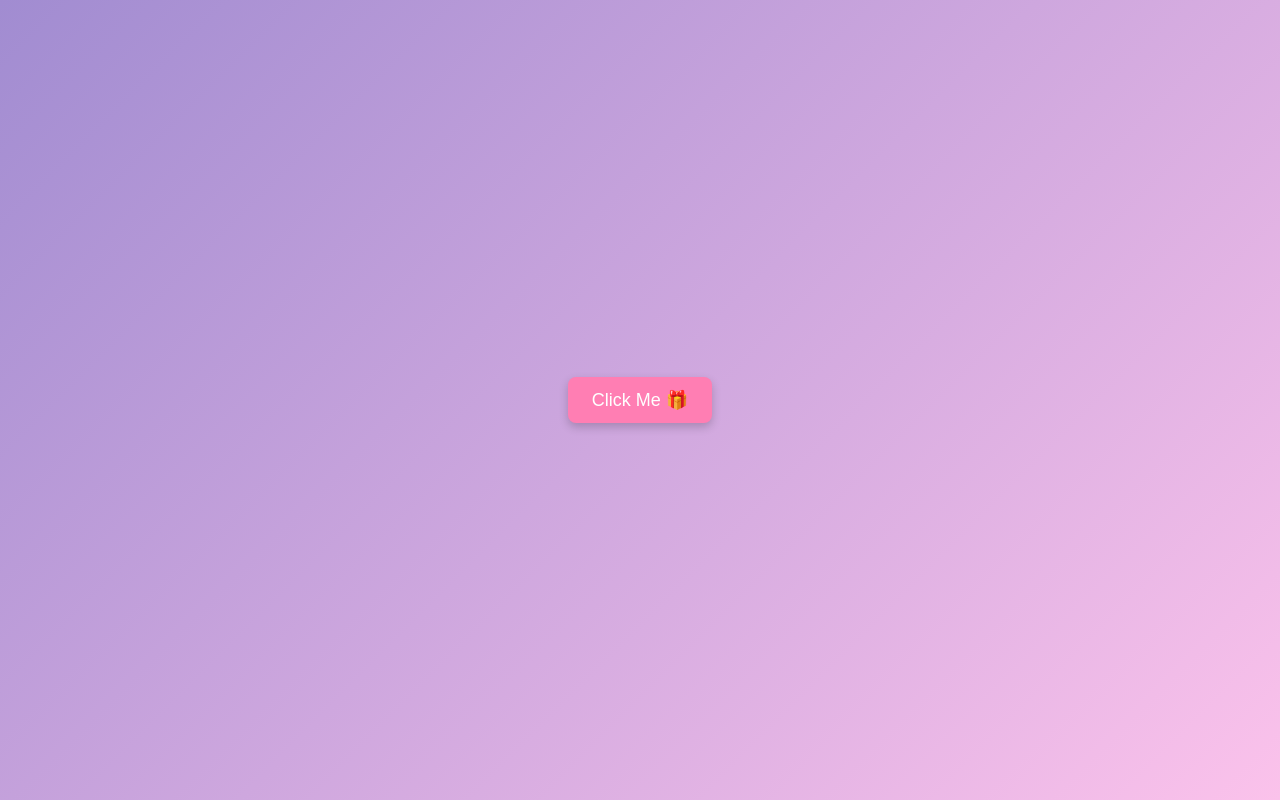
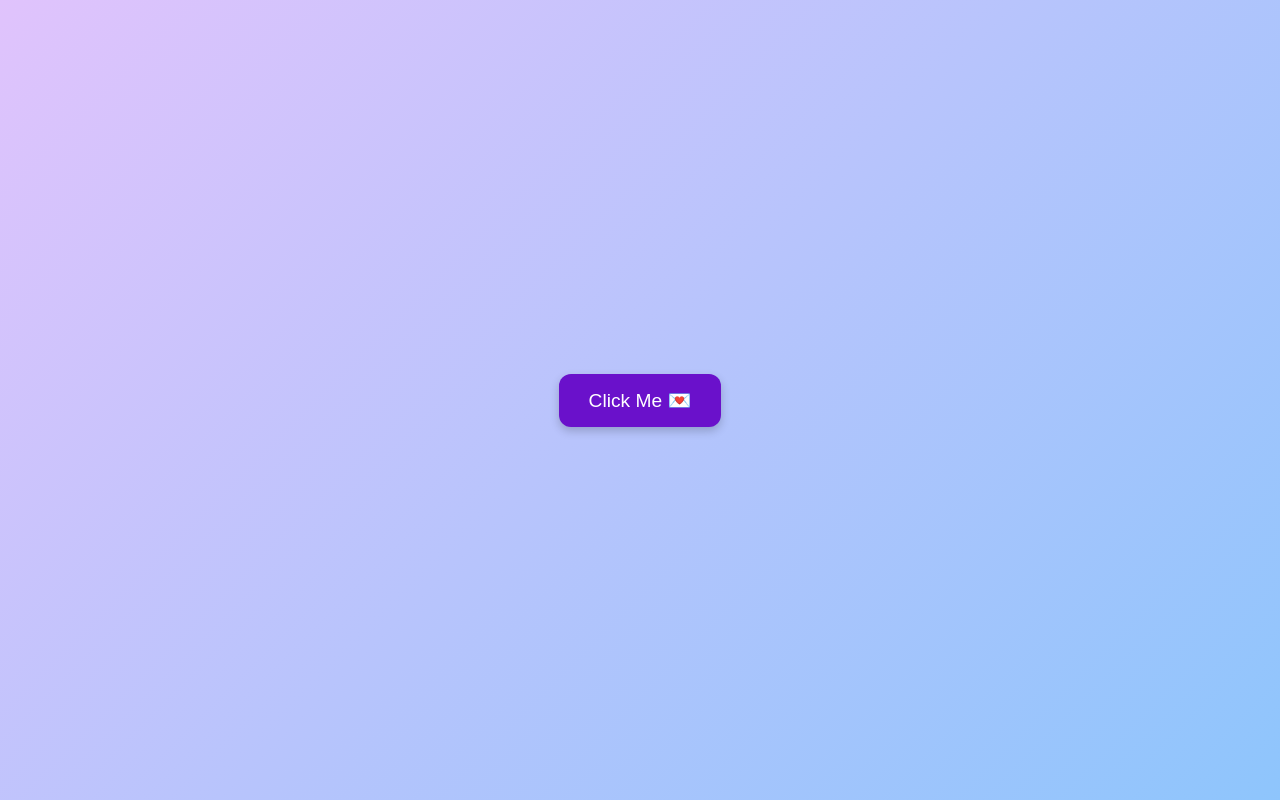
Before and after one commit to zfluxwebdesign/Akansha-BIrthday, a plain HTML site: page index.html in a window 1280 px wide. Drawn offline with Linux system fonts and the light colour scheme.

Commit message:
Update index.html

```diff
--- a/index.html
+++ b/index.html
@@ -3,47 +3,47 @@
 <head>
   <meta charset="UTF-8">
   <meta name="viewport" content="width=device-width, initial-scale=1.0">
-  <title>Elegant Surprise</title>
+  <title>Special Message</title>
   <style>
     body {
+      font-family: 'Segoe UI', Tahoma, Geneva, Verdana, sans-serif;
       display: flex;
       justify-content: center;
       align-items: center;
       height: 100vh;
-      background: linear-gradient(135deg, #a18cd1, #fbc2eb);
-      font-family: 'Poppins', sans-serif;
+      background: linear-gradient(135deg, #e0c3fc, #8ec5fc);
       margin: 0;
+      flex-direction: column;
     }
 
-    .container {
-      text-align: center;
+    .btn {
+      padding: 15px 30px;
+      font-size: 1.2rem;
+      border: none;
+      border-radius: 12px;
+      background: #6a11cb;
+      color: white;
+      cursor: pointer;
+      transition: 0.3s;
+      box-shadow: 0 4px 10px rgba(0,0,0,0.2);
     }
 
-    .hidden-message {
-      display: none;
-      margin-top: 20px;
-      font-size: 24px;
-      font-weight: bold;
-      color: white;
-      text-shadow: 2px 2px 5px rgba(0,0,0,0.4);
-      animation: fadeIn 2s ease forwards;
+    .btn:hover {
+      background: #2575fc;
     }
 
-    button {
-      background: #ff7eb3;
-      color: white;
-      border: none;
-      padding: 12px 24px;
-      font-size: 18px;
-      border-radius: 8px;
-      cursor: pointer;
-      box-shadow: 0 4px 10px rgba(0,0,0,0.2);
-      transition: 0.3s;
-    }
-
-    button:hover {
-      background: #ff5d9e;
-      transform: scale(1.05);
+    .message {
+      display: none;
+      margin-top: 30px;
+      font-size: 1.5rem;
+      color: #333;
+      text-align: center;
+      max-width: 500px;
+      padding: 20px;
+      background: white;
+      border-radius: 16px;
+      box-shadow: 0 4px 12px rgba(0,0,0,0.1);
+      animation: fadeIn 1s ease forwards;
     }
 
     @keyframes fadeIn {
@@ -53,15 +53,20 @@
   </style>
 </head>
 <body>
-  <div class="container">
-    <button onclick="showMessage()">Click Me 🎁</button>
-    <div id="message" class="hidden-message">✨ Surprise Message Appears Here! ✨</div>
+
+  <button class="btn" onclick="showMessage()">Click Me 💌</button>
+
+  <div class="message" id="hiddenMessage">
+    🌸 You are truly special! 🌸
+    <br><br>
+    Just wanted to remind you that you brighten the world in ways you don’t even realize. ✨
   </div>
 
   <script>
     function showMessage() {
-      document.getElementById("message").style.display = "block";
+      document.getElementById("hiddenMessage").style.display = "block";
     }
   </script>
+
 </body>
 </html>
```
